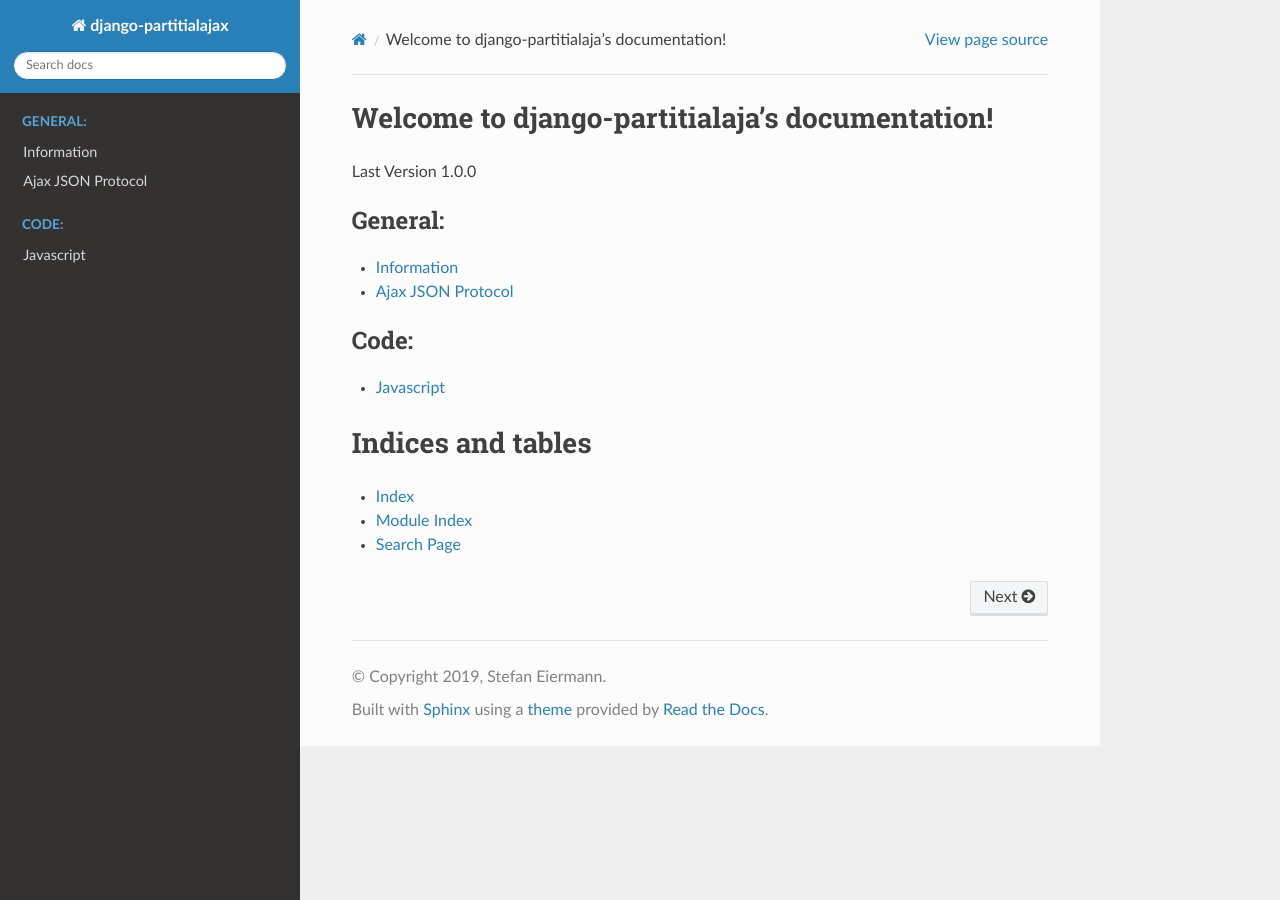
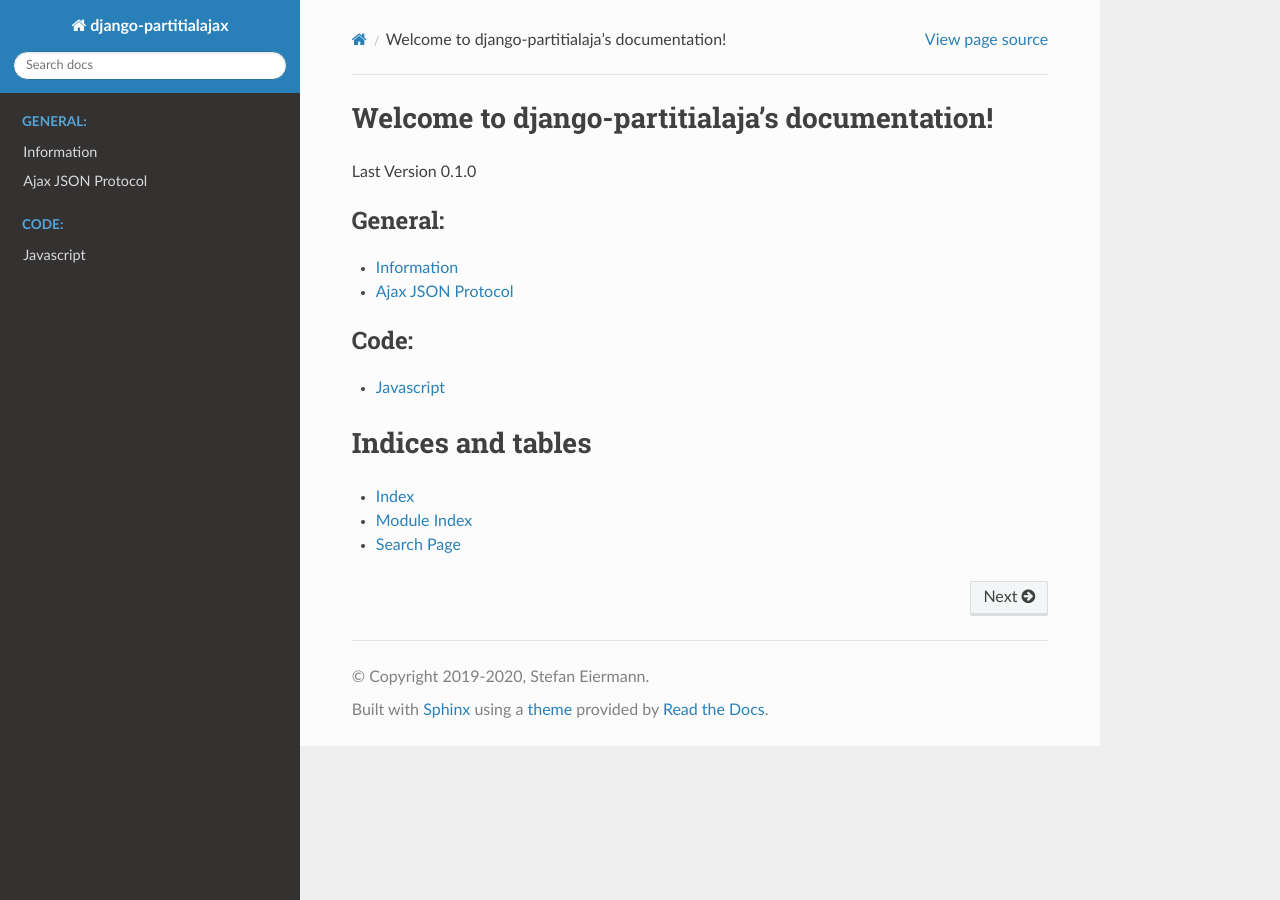
Before and after one commit to eieste/django-partitialajax, a Sphinx documentation site: the page built from docs/source/index.rst, in a window 1280 px wide. Built offline with Sphinx 7.4.7 and the Read the Docs theme 2.0.0, drawn with Linux system fonts in a browser that asks for light colours; pages that are not in the unit, such as notebooks, are missing from menus.

```diff
--- a/docs/source/conf.py
+++ b/docs/source/conf.py
@@ -38,7 +38,7 @@ django.setup()
 # -- Project information -----------------------------------------------------
 
 project = 'django-partitialajax'
-copyright = '2019, Stefan Eiermann'
+copyright = '2019-2020, Stefan Eiermann'
 author = 'Stefan Eiermann'
 
 
--- a/docs/source/index.rst
+++ b/docs/source/index.rst
@@ -6,7 +6,7 @@
 Welcome to django-partitialaja's documentation!
 ===============================================
 
-Last Version 1.0.0
+Last Version 0.1.0
 
 .. toctree::
    :maxdepth: 2
```
Also changed, not shown: README.md (+14 -0 lines), 1 other file.
